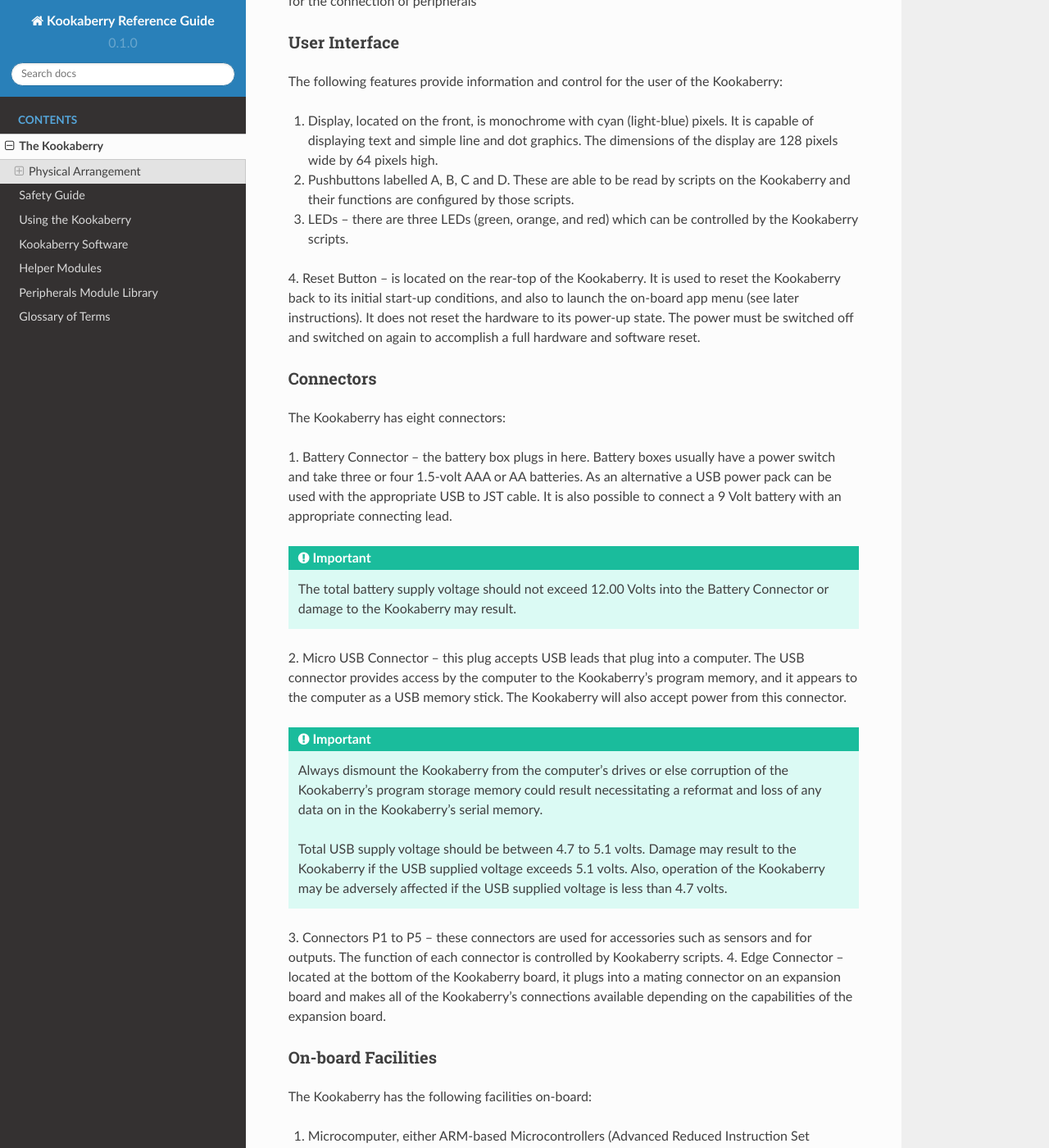
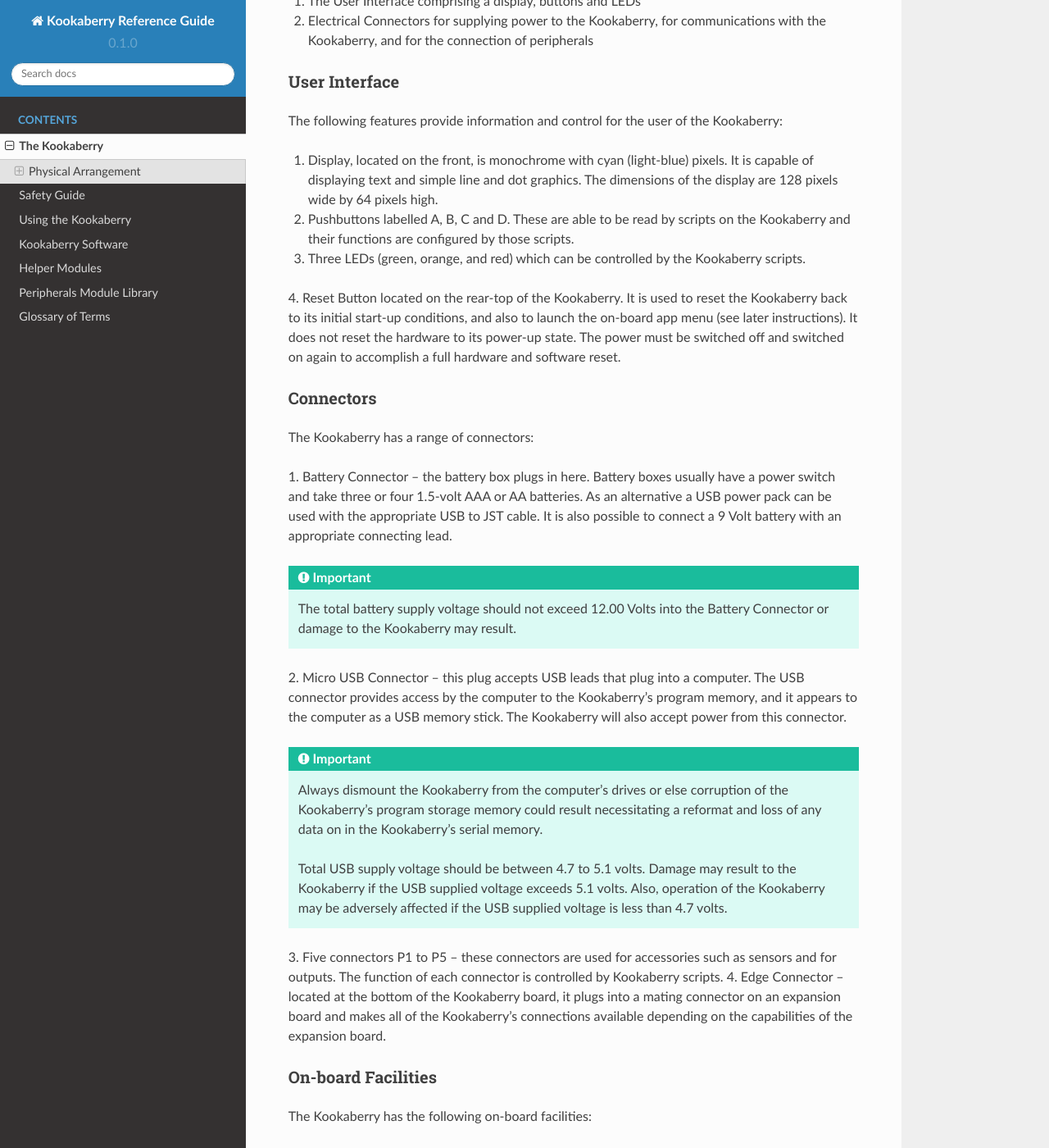
Before and after one commit to TDStrasser/Kookaberry-Reference-Guide, a Sphinx documentation site: the page built from docs/source/kookaberry.rst, in a window 1280 px wide and 1400 px high, scrolled down 1412 px. Shown: the whole window at 82% size. Built offline with Sphinx 7.4.7 and the Read the Docs theme 2.0.0, drawn with Linux system fonts in a browser that asks for light colours; some of the changed text lies outside the part shown; grey boxes are pictures that could not be loaded.

Commit message:
Formatting and other minor edits

```diff
--- a/docs/source/kookaberry.rst
+++ b/docs/source/kookaberry.rst
@@ -34,6 +34,7 @@
    The Kookaberry's physical layout
 
 The principal features are:
+
 1. The User Interface comprising a display, buttons and LEDs
 2. Electrical Connectors for supplying power to the Kookaberry, for communications with the Kookaberry, and for the connection of peripherals
 
@@ -45,15 +46,15 @@
 
 1.	Display, located on the front, is monochrome with cyan (light-blue) pixels. It is capable of displaying text and simple line and dot graphics.  The dimensions of the display are 128 pixels wide by 64 pixels high.
 2.	Pushbuttons labelled A, B, C and D.  These are able to be read by scripts on the Kookaberry and their functions are configured by those scripts.
-3.	LEDs – there are three LEDs (green, orange, and red) which can be controlled by the Kookaberry scripts.
-4.	Reset Button – is located on the rear-top of the Kookaberry.  It is used to reset the Kookaberry back to its initial start-up conditions,
+3.	Three LEDs (green, orange, and red) which can be controlled by the Kookaberry scripts.
+4.	Reset Button located on the rear-top of the Kookaberry.  It is used to reset the Kookaberry back to its initial start-up conditions,
 and also to launch the on-board app menu (see later instructions).  It does not reset the hardware to its power-up state.
 The power must be switched off and switched on again to accomplish a full hardware and software reset.
 
 Connectors
 ----------
 
-The Kookaberry has eight connectors:
+The Kookaberry has a range of connectors:
 
 1.	Battery Connector – the battery box plugs in here.
 Battery boxes usually have a power switch and take three or four 1.5-volt AAA or AA batteries.
@@ -76,7 +77,7 @@
     Also, operation of the Kookaberry may be adversely affected if the USB supplied voltage is less than 4.7 volts.
 
 
-3.	Connectors P1 to P5 – these connectors are used for accessories such as sensors and for outputs.
+3.	Five connectors P1 to P5 – these connectors are used for accessories such as sensors and for outputs.
 The function of each connector is controlled by Kookaberry scripts.
 4.	Edge Connector – located at the bottom of the Kookaberry board, it plugs into a mating connector on an expansion board
 and makes all of the Kookaberry’s connections available depending on the capabilities of the expansion board.
@@ -85,14 +86,14 @@
 On-board Facilities
 -------------------
 
-The Kookaberry has the following facilities on-board:
+The Kookaberry has the following on-board facilities:
 
-1.	Microcomputer, either ARM-based Microcontrollers (Advanced Reduced Instruction Set Computer Machine) or a Raspberry Pi Pico
+1.	Microcomputer, either ARM-based (Advanced Reduced Instruction Set Computer Machine) or a Raspberry Pi RP2040
 2.	4 MBytes serial memory (USB accessible)
 3.	Monochrome OLED Display 128 x 64 pixels (Organic Light Emitting Diode)
-4.	22 GPIOs (General Purpose Input-Output)
+4.	22 GPIO (General Purpose Input-Output) pins
 5.	Up to 11 ADC (Analogue to Digital Converters) depending on microcomputer type
-6.	2 DAC (Digital to Analogue Converters) on ARM-based microcomputers only
+6.	2 DAC (Digital to Analogue Converters) on ARM-based microcomputers only (and not on the RP2040 Kookaberry)
 7.	Timers and Real Time Clock
 8.	Magnetic Compass and Accelerometer
 9.	2.4GHz Digital Packet Radio
```
